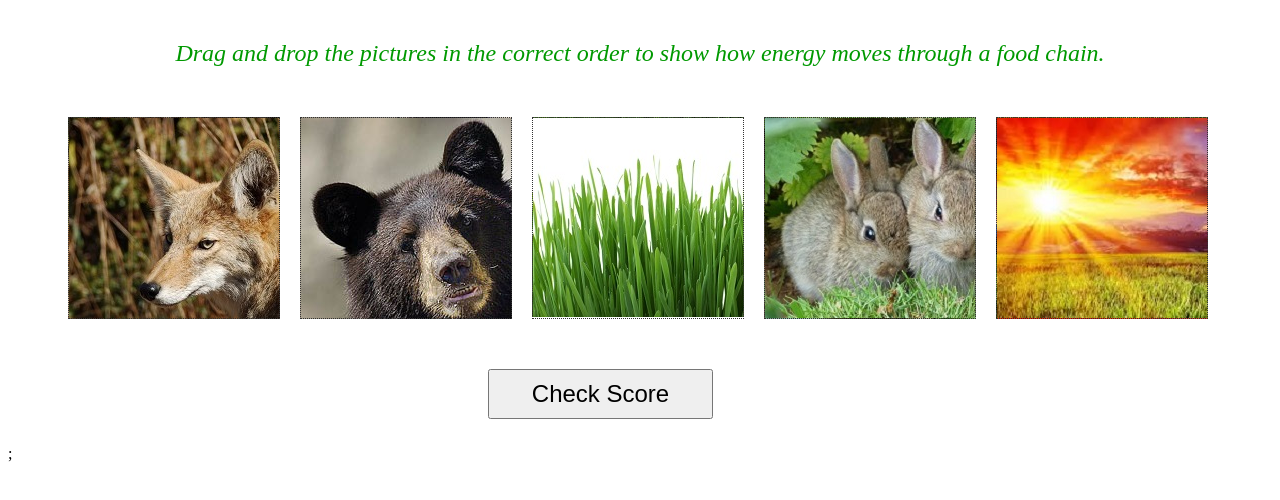
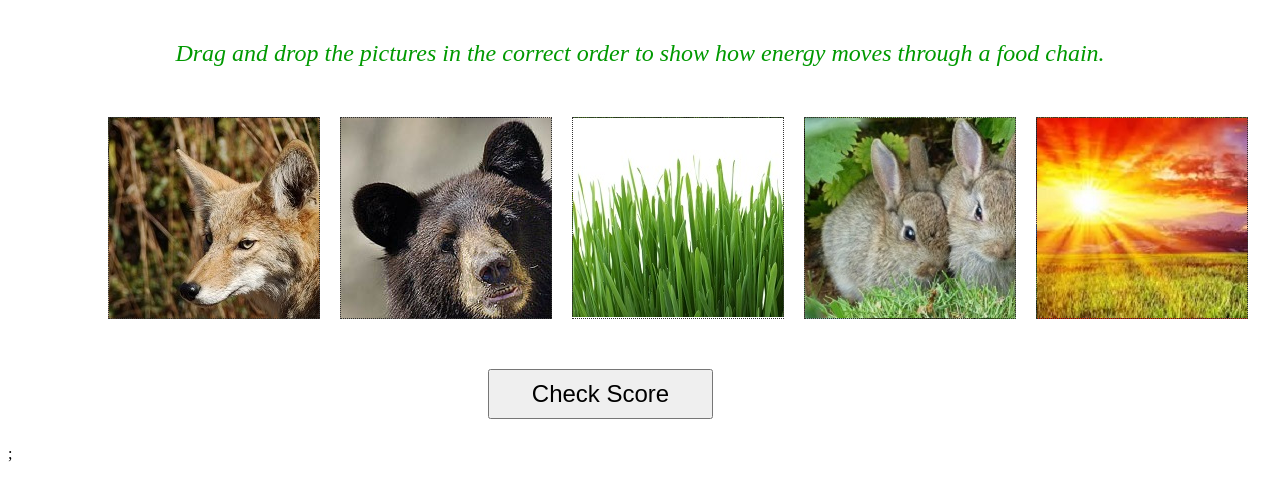
Before and after one commit to RickNTruckee/RickNTruckee.github.io, a plain HTML site: page index.html in a window 1280 px wide. Drawn offline with Linux system fonts and the light colour scheme.

Commit message:
increase left margin

```diff
--- a/index.html
+++ b/index.html
@@ -10,7 +10,7 @@
  		  	 	font-size:  24px; text-align: center; margin: 40px; color: #009900
  		  	 }
  		  	 #boxA{
- 		  	 	background-image: url(/Images/Coyote.jpg); margin-left: 60px;
+ 		  	 	background-image: url(/Images/Coyote.jpg); margin-left: 100px;
  		  	 }
  		  	 #boxB{
  		  	 	background-image: url(/Images/black_bear.jpg)
```
